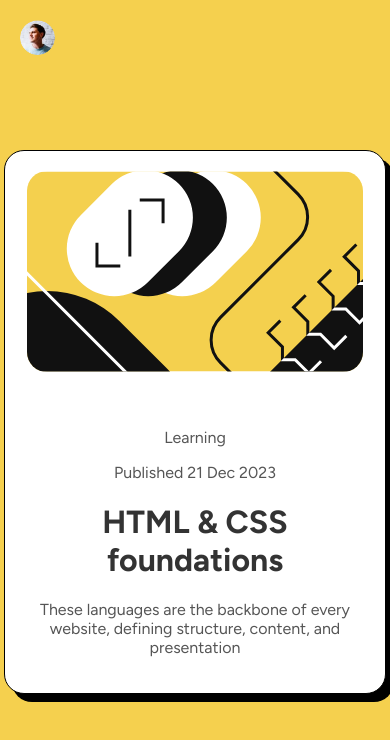
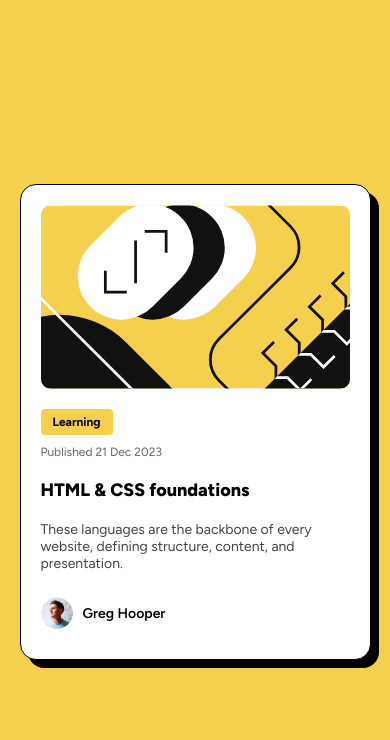
Before and after one commit to AinsleyMauline/blog-preview, a plain HTML site: page blog-preview-card-main/index.html in a window 390 px wide. Drawn offline with Linux system fonts and the light colour scheme.

Commit message:
fix padding and make alignment responsive

```diff
--- a/blog-preview-card-main/index.html
+++ b/blog-preview-card-main/index.html
@@ -3,71 +3,121 @@
 <head>
     <meta charset="UTF-8">
     <meta name="viewport" content="width=device-width, initial-scale=1.0">
-    <title>Centered Rectangle with Content</title>
-    <link href="https://fonts.googleapis.com/css2?family=Figtree:wght@400;700&display=swap" rel="stylesheet">
+    <title>Card Design</title>
+    <link href="https://fonts.googleapis.com/css2?family=Figtree:wght@400;500;600;700;800&display=swap" rel="stylesheet">
     <style>
+        * {
+            box-sizing: border-box;
+            margin: 0;
+            padding: 0;
+        }
+
         body {
             display: flex;
             justify-content: center;
             align-items: center;
             height: 100vh;
-            margin: 0;
             background-color: #F5D04E;
-            font-family: 'Figtree', Arial, sans-serif;
+            font-family: 'Figtree', sans-serif;
         }
 
-        .rectangle {
-            width: 382px;
+        .card {
+            width: 350px;
             background-color: white;
-            border-radius: 20px;
+            border-radius: 16px;
             border: 1px solid black;
-            box-shadow: 8px 8px 0 0 black;
-            display: flex;
-            flex-direction: column;
-            align-items: center;
-            padding: 20px;
-            box-sizing: border-box;
+            box-shadow: 8px 8px 0 black;
+            overflow: hidden;
+            padding: 20px; /* Add padding inside the card */
         }
 
-        .rectangle img.illustration {
-            width: 336px;
-            height: 201px;
-            border-radius: 20px;
-            margin-bottom: 20px;
+        .card img.illustration {
+            width: 100%;
+            display: block;
+            border-radius: 10px; /* Ensure the image corners are rounded */
         }
 
-        .rectangle img.avatar {
-            width: 35px;
-            height: 35px;
-            border-radius: 50%;
-            position: absolute;
-            top: 20px;
-            left: 20px;
+        .card-content {
+            padding: 0px;
         }
 
-        .content {
-            text-align: center;
+        .tag {
+            background-color: #F5D04E;
+            padding: 6px 12px;
+            font-size: 12px;
+            font-weight: 700;
+            border-radius: 4px;
+            display: inline-block;
             margin-top: 20px;
+            margin-bottom: 10px;
+            margin-left: 0;
+            margin-right: 0;
         }
 
-        h1 {
-            color: #333;
+        .published {
+            font-size: 12px;
+            color: #666;
+            margin-bottom: 20px;
+            margin-left: 0;
+            margin-right: 0;
         }
 
-        p {
-            color: #555;
+        .title {
+            font-size: 18px;
+            font-weight: 800;
+            margin-bottom: 20px;
+            margin-left: 0;
+            margin-right: 0;
+        }
+
+        .description {
+            font-size: 14px;
+            color: #444;
+            margin-bottom: 25px;
+            margin-left: 0;
+            margin-right: 0;
+        }
+
+        .author {
+            display: flex;
+            align-items: center;
+        }
+
+        .author img {
+            width: 32px;
+            height: 32px;
+            border-radius: 50%;
+            margin-bottom: 10px;
+            margin-right: 10px;
+        }
+
+        .author-name {
+            font-size: 14px;
+            font-weight: 600;
+            margin-bottom: 10px;
+            margin-left: 0;
+            margin-right: 0;
+        }
+
+        @media (max-width: 400px) {
+            .card {
+                width: 90%;
+            }
         }
     </style>
 </head>
 <body>
-    <div class="rectangle">
-        <img class="illustration" src="assets/images/illustration-article.svg" alt="Illustration Image">
-        <img class="avatar" src="assets/images/image-avatar.webp" alt="Avatar">
-        <div class="content">
-            <p>Learning</p>
-            <p>Published 21 Dec 2023</p>
-            <h1>HTML & CSS foundations</h1>
-            <p>These languages are the backbone of every website, defining structure, content, and presentation</p>
+    <div class="card">
+        <img class="illustration" src="assets/images/illustration-article.svg" alt="Illustration">
+        <div class="card-content">
+            <div class="tag">Learning</div>
+            <div class="published">Published 21 Dec 2023</div>
+            <div class="title">HTML & CSS foundations</div>
+            <div class="description">These languages are the backbone of every website, defining structure, content, and presentation.</div>
+            <div class="author">
+                <img src="assets/images/image-avatar.webp" alt="Author Avatar">
+                <span class="author-name">Greg Hooper</span>
+            </div>
         </div>
     </div>
 </body>
```
